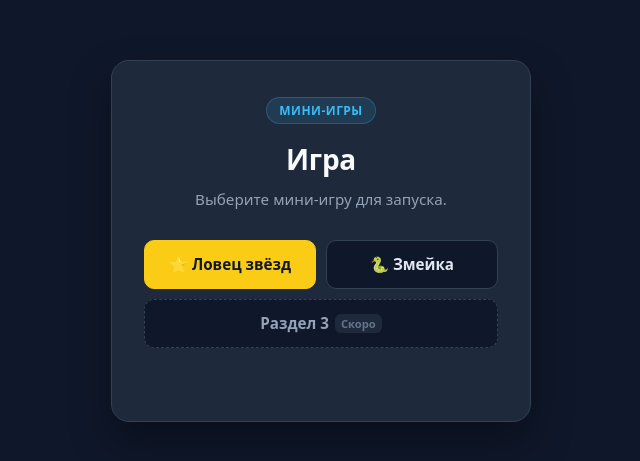
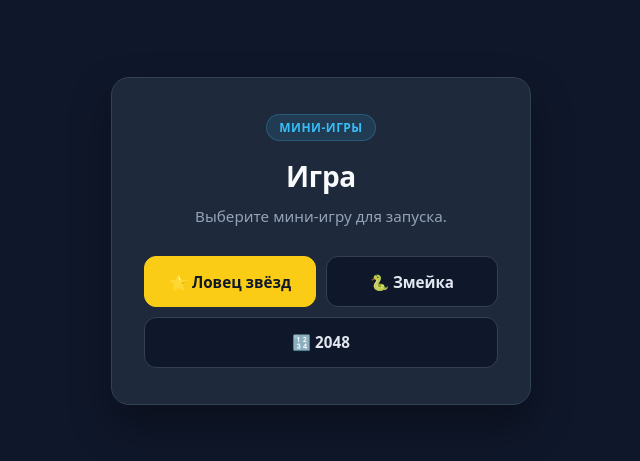
Before and after one commit to pulemet-maxima/2, a plain HTML site: page index.html in a window 1280 px wide. Shown: the part 159-620 px from the top of the page, without its empty margins (319-959 px from the left). Drawn offline with Linux system fonts and the light colour scheme.

Commit message:
Add files via upload

```diff
--- a/index.html
+++ b/index.html
@@ -5,112 +5,19 @@
 <meta name="viewport" content="width=device-width, initial-scale=1.0">
 <title>Игра — Мини-проекты</title>
 <style>
-        * { box-sizing: border-box; }
-        body {
-            font-family: system-ui, -apple-system, sans-serif;
-            display: flex;
-            justify-content: center;
-            align-items: center;
-            min-height: 100vh;
-            margin: 0;
-            padding: 16px;
-            background: #0f172a;
-            color: #f8fafc;
-        }
-        .card {
-            background: #1e293b;
-            padding: 2.25rem 2rem;
-            border-radius: 18px;
-            border: 1px solid #334155;
-            box-shadow: 0 20px 40px rgba(0, 0, 0, 0.35);
-            width: 100%;
-            max-width: 420px;
-            text-align: center;
-        }
-        .badge {
-            display: inline-block;
-            padding: 4px 12px;
-            font-size: 0.75rem;
-            font-weight: 600;
-            letter-spacing: 0.04em;
-            text-transform: uppercase;
-            color: #38bdf8;
-            background: rgba(56, 189, 248, 0.12);
-            border: 1px solid rgba(56, 189, 248, 0.25);
-            border-radius: 999px;
-            margin-bottom: 1rem;
-        }
-        h1 {
-            margin: 0 0 0.6rem;
-            font-size: 1.75rem;
-            font-weight: 700;
-            letter-spacing: -0.01em;
-        }
-        p {
-            margin: 0 0 1.75rem;
-            color: #94a3b8;
-            font-size: 0.95rem;
-            line-height: 1.55;
-        }
-        .actions {
-            display: grid;
-            grid-template-columns: 1fr 1fr;
-            gap: 10px;
-        }
-        .btn {
-            display: flex;
-            align-items: center;
-            justify-content: center;
-            gap: 6px;
-            padding: 0.85rem 1rem;
-            font-size: 0.95rem;
-            font-weight: 600;
-            border-radius: 10px;
-            cursor: pointer;
-            text-decoration: none;
-            border: 1px solid #334155;
-            background: #0f172a;
-            color: #e2e8f0;
-            transition: background 0.2s, border-color 0.2s, transform 0.1s;
-        }
-        .btn:hover {
-            background: #172033;
-            border-color: #475569;
-        }
-        .btn:active {
-            transform: scale(0.98);
-        }
-        .btn-primary {
-            background: #facc15;
-            color: #0f172a;
-            border-color: #facc15;
-        }
-        .btn-primary:hover {
-            background: #fde047;
-            border-color: #fde047;
-        }
-        .btn.full {
-            grid-column: span 2;
-        }
-        .btn.soon {
-            color: #94a3b8;
-            border-style: dashed;
-        }
-        .tag {
-            font-size: 0.7rem;
-            padding: 2px 6px;
-            border-radius: 6px;
-            background: #1e293b;
-            color: #64748b;
-            font-weight: 600;
-        }
-        #status {
-            margin-top: 1.15rem;
-            min-height: 1.3em;
-            font-size: 0.88rem;
-            color: #38bdf8;
-            font-weight: 500;
-        }
+*{box-sizing:border-box}
+body{font-family:system-ui,-apple-system,sans-serif;display:flex;justify-content:center;align-items:center;min-height:100vh;margin:0;padding:16px;background:#0f172a;color:#f8fafc}
+.card{background:#1e293b;padding:2.25rem 2rem;border-radius:18px;border:1px solid #334155;box-shadow:0 20px 40px rgba(0,0,0,.35);width:100%;max-width:420px;text-align:center}
+.badge{display:inline-block;padding:4px 12px;font-size:.75rem;font-weight:600;letter-spacing:.04em;text-transform:uppercase;color:#38bdf8;background:rgba(56,189,248,.12);border:1px solid rgba(56,189,248,.25);border-radius:999px;margin-bottom:1rem}
+h1{margin:0 0 .6rem;font-size:1.75rem;font-weight:700;letter-spacing:-.01em}
+p{margin:0 0 1.75rem;color:#94a3b8;font-size:.95rem;line-height:1.55}
+.actions{display:grid;grid-template-columns:1fr 1fr;gap:10px}
+.btn{display:flex;align-items:center;justify-content:center;gap:8px;padding:.9rem 1rem;font-size:.95rem;font-weight:600;border-radius:12px;cursor:pointer;text-decoration:none;border:1px solid #334155;background:#0f172a;color:#e2e8f0;transition:background .2s,border-color .2s,transform .1s}
+.btn:hover{background:#172033;border-color:#475569}
+.btn:active{transform:scale(.98)}
+.btn-primary{background:#facc15;color:#0f172a;border-color:#facc15}
+.btn-primary:hover{background:#fde047;border-color:#fde047}
+.btn.full{grid-column:span 2}
 </style>
 </head>
 <body>
@@ -118,26 +25,11 @@
 <div class="badge">Мини-игры</div>
 <h1>Игра</h1>
 <p>Выберите мини-игру для запуска.</p>
-
 <div class="actions">
 <a href="game.html" class="btn btn-primary">⭐ Ловец звёзд</a>
 <a href="page2.html" class="btn">🐍 Змейка</a>
-            <a href="page3.html" class="btn full soon">Раздел 3 <span class="tag">Скоро</span></a>
+<a href="page3.html" class="btn full">🔢 2048</a>
 </div>
-
-        <div id="status"></div>
 </div>
-
-    <script>
-        const statusEl = document.getElementById('status');
-
-        document.querySelectorAll('.btn.soon').forEach(link => {
-            link.addEventListener('click', e => {
-                e.preventDefault();
-                const title = link.childNodes.textContent.trim();
-                statusEl.textContent = `«${title}» пока в разработке`;
-            });
-        });
-    </script>
 </body>
 </html>
```
Lines whose indentation alone changed are shown as unchanged.
